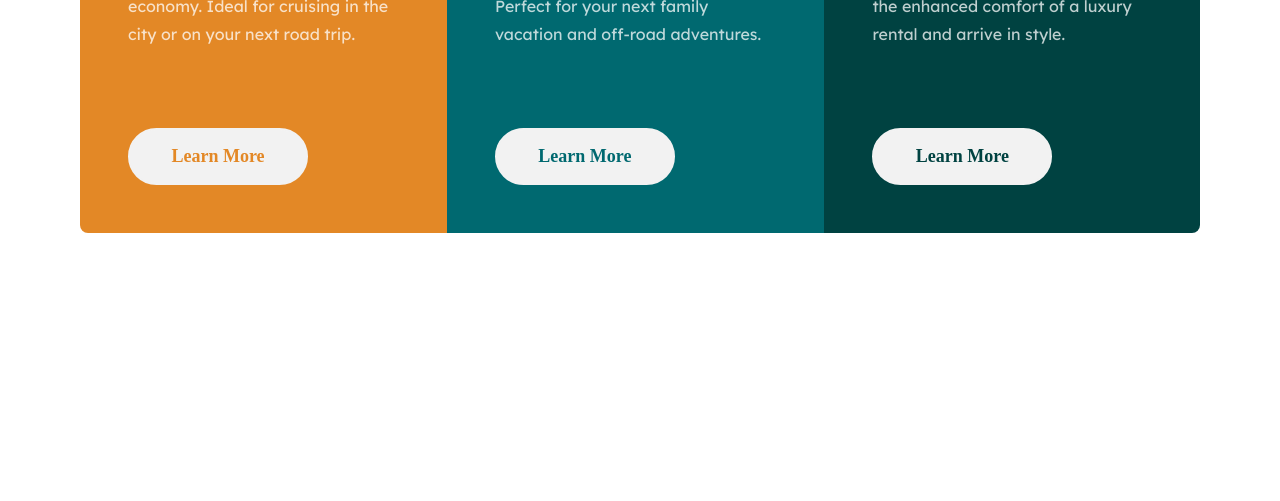
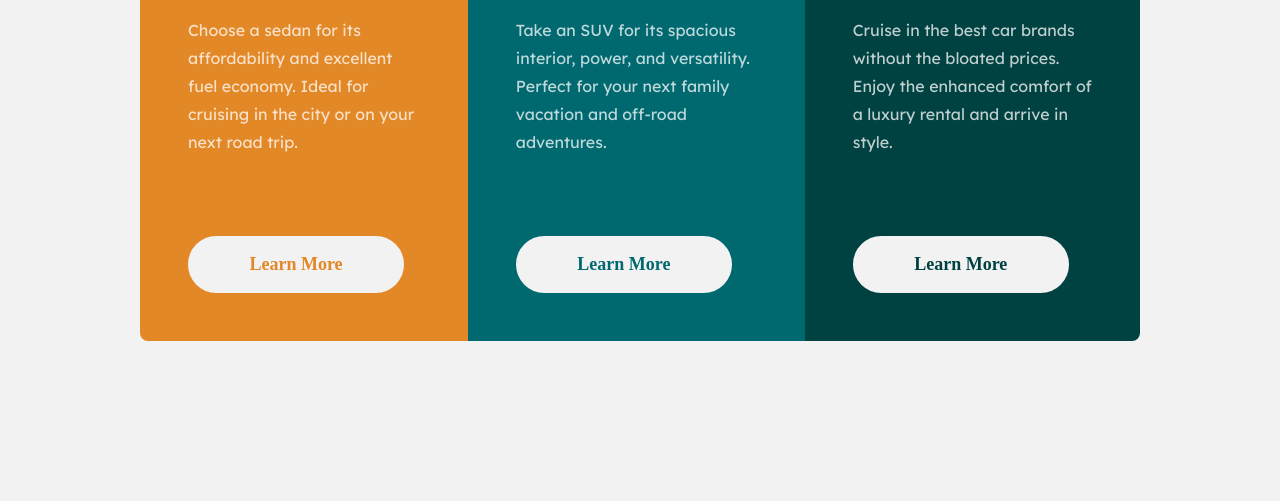
Before and after one commit to IllaMelo/3-column-preview, a plain HTML site: page index.html in a window 1280 px wide. Shown: the part 352-853 px from the top of the page. Before the commit the page ends 800 px from the top, so only its background shows below. Drawn offline with Linux system fonts and the light colour scheme.

Commit message:
Update style.css

```diff
--- a/style.css
+++ b/style.css
@@ -42,7 +42,7 @@ a{
     text-align: center;
     background-color: var(--Very-light-gray);
     font-size: 18px;
-    width: 10em;
+    width: 12em;
 
 
 }
@@ -60,6 +60,7 @@ body{
     display: flex;
     flex-direction: column;
     justify-content: center;
+    background-color: var(--Very-light-gray);
 
 
 }
@@ -121,12 +122,18 @@ main div{
     .card-three{
         border-radius: 0 0.5rem 0.5rem 0;
     }
+    body{
+        justify-content: center;
+        display: flex;
+    }
     main{
 
         display: flex;
         box-sizing:border-box;
         justify-content: center;
-        margin: 5rem;
+        margin: 10em auto;
+        width: 1000px;
+
 
 
     }
```
